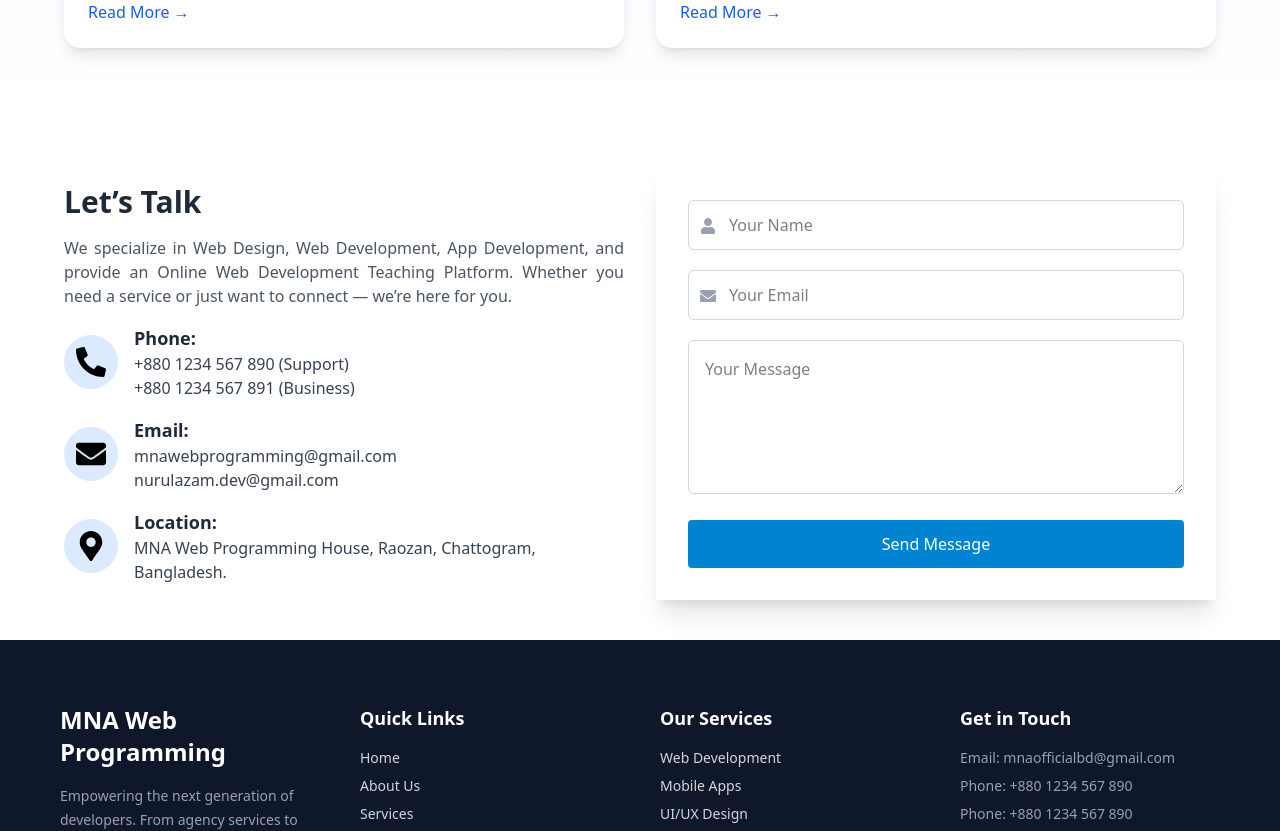
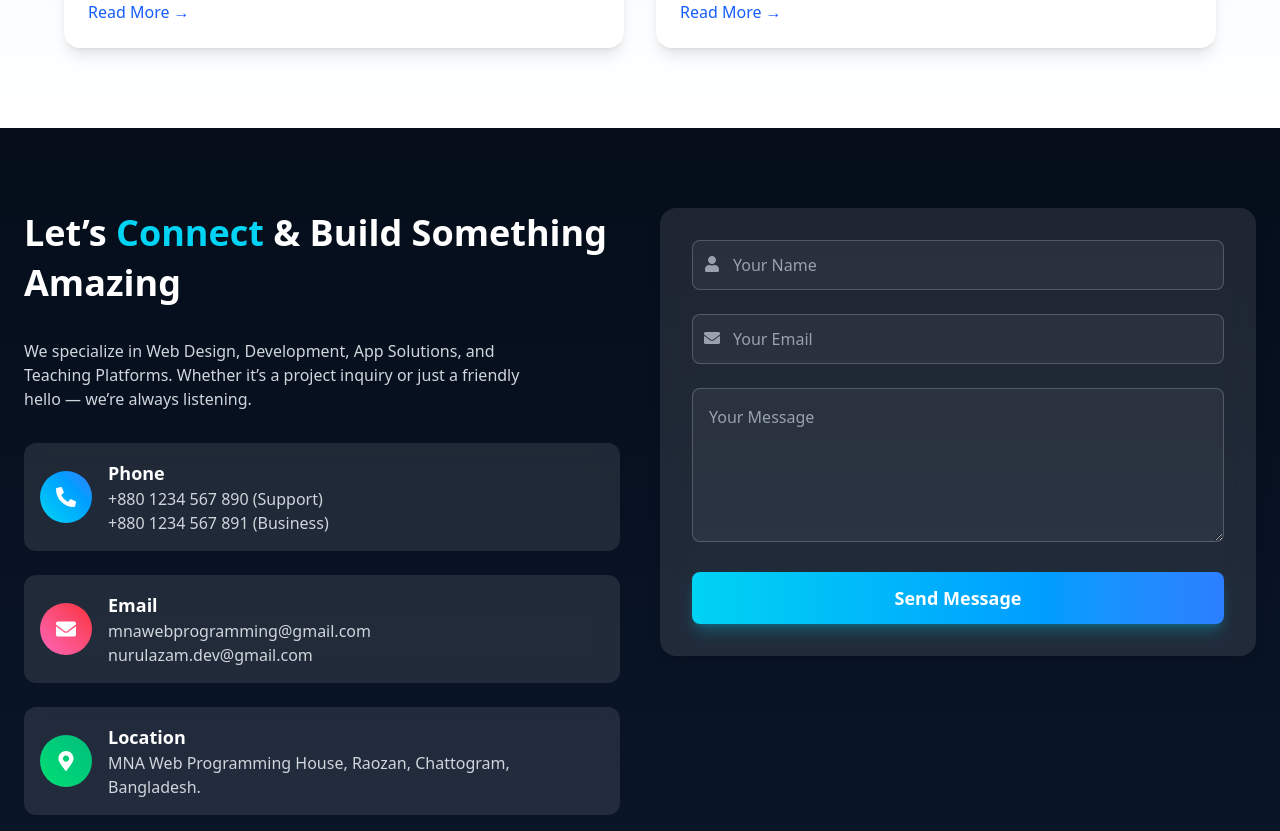
Before and after one commit to nurulazam-dev/mna-web-programming_v1, a Next.js app: page / in a window 1280 px wide. Shown: the part 7240-8071 px from the top of the page. Built offline with nearby package versions, Linux system fonts and the light colour scheme.

Commit message:
contact component  update

```diff
--- a/app/components/Contact.tsx
+++ b/app/components/Contact.tsx
@@ -2,8 +2,10 @@
 
 import { FaEnvelope, FaMapMarkerAlt, FaPhoneAlt, FaUser } from "react-icons/fa";
 import Swal from "sweetalert2";
+import React from "react";
+import { motion } from "framer-motion";
 
-export default function Contact() {
+const Contact = () => {
   const handleSubmit = (e: React.FormEvent<HTMLFormElement>) => {
     e.preventDefault();
     Swal.fire({
@@ -19,109 +21,122 @@ export default function Contact() {
   };
 
   return (
-    <section id="contact" className="py-10 px-4">
-      <div className="max-w-6xl mx-auto grid grid-cols-1 md:grid-cols-2 gap-8 items-center">
-        {/* Left Side: Contact Info */}
-        <div className="space-y-6">
-          <h2 className="text-3xl font-bold text-gray-800 mb-4">Let’s Talk</h2>
-          <p className="text-gray-600 mb-4 text-justify">
-            We specialize in Web Design, Web Development, App Development, and
-            provide an Online Web Development Teaching Platform. Whether you
-            need a service or just want to connect — we’re here for you.
+    <section
+      id="contact"
+      className="relative py-20 px-6 bg-gradient-to-b from-[#050d1a] to-[#0a1629] text-white"
+    >
+      <div className="max-w-7xl mx-auto grid grid-cols-1 md:grid-cols-2 gap-10 items-start">
+        {/* Left: Contact Info */}
+        <motion.div
+          initial={{ opacity: 0, x: -30 }}
+          whileInView={{ opacity: 1, x: 0 }}
+          transition={{ duration: 0.6 }}
+          viewport={{ once: true }}
+          className="space-y-8"
+        >
+          <h2 className="text-4xl font-bold leading-snug">
+            Let’s <span className="text-cyan-400">Connect</span> & Build
+            Something Amazing
+          </h2>
+          <p className="text-gray-300 max-w-lg">
+            We specialize in Web Design, Development, App Solutions, and
+            Teaching Platforms. Whether it’s a project inquiry or just a
+            friendly hello — we’re always listening.
           </p>
 
-          <div className="space-y-4">
-            {/* Phone Section */}
-            <div className="flex items-center gap-2">
-              <div className="text-3xl bg-blue-100 p-3 rounded-full mr-2">
-                <FaPhoneAlt className="text-primary" />
+          <div className="space-y-6">
+            {/* Phone */}
+            <div className="flex items-center gap-4 bg-white/10 p-4 rounded-xl backdrop-blur-md hover:bg-white/20 transition">
+              <div className="p-4 bg-gradient-to-tr from-cyan-400 to-blue-500 rounded-full">
+                <FaPhoneAlt className="text-white text-xl" />
               </div>
               <div>
-                <h3 className="text-lg font-semibold text-gray-800">Phone:</h3>
-
-                <h5 className="text-gray-700 text-md5">
-                  +880 1234 567 890 (Support)
-                </h5>
-                <h5 className="text-gray-700 text-md">
-                  +880 1234 567 891 (Business)
-                </h5>
+                <h4 className="font-semibold text-lg">Phone</h4>
+                <p className="text-gray-300">+880 1234 567 890 (Support)</p>
+                <p className="text-gray-300">+880 1234 567 891 (Business)</p>
               </div>
             </div>
 
-            {/* Email Section */}
-            <div className="flex items-center gap-2">
-              <div className="text-3xl bg-blue-100 p-3 rounded-full mr-2">
-                <FaEnvelope className="text-primary" />
+            {/* Email */}
+            <div className="flex items-center gap-4 bg-white/10 p-4 rounded-xl backdrop-blur-md hover:bg-white/20 transition">
+              <div className="p-4 bg-gradient-to-tr from-pink-400 to-red-500 rounded-full">
+                <FaEnvelope className="text-white text-xl" />
               </div>
               <div>
-                <h3 className="text-lg font-semibold text-gray-800">Email:</h3>
-                <h6 className="text-gray-700 text-md">
-                  mnawebprogramming@gmail.com
-                </h6>
-                <h6 className="text-gray-700 text-md">
-                  nurulazam.dev@gmail.com
-                </h6>
+                <h4 className="font-semibold text-lg">Email</h4>
+                <p className="text-gray-300">mnawebprogramming@gmail.com</p>
+                <p className="text-gray-300">nurulazam.dev@gmail.com</p>
               </div>
             </div>
 
-            {/* Address Section */}
-            <div className="flex items-center gap-2">
-              <div className="text-3xl bg-blue-100 p-3 rounded-full mr-2">
-                <FaMapMarkerAlt className="text-primary" />
+            {/* Address */}
+            <div className="flex items-center gap-4 bg-white/10 p-4 rounded-xl backdrop-blur-md hover:bg-white/20 transition">
+              <div className="p-4 bg-gradient-to-tr from-green-400 to-emerald-500 rounded-full">
+                <FaMapMarkerAlt className="text-white text-xl" />
               </div>
               <div>
-                <h3 className="text-lg font-semibold text-gray-800">
-                  Location:
-                </h3>
-                <h6 className="text-gray-700 text-md">
+                <h4 className="font-semibold text-lg">Location</h4>
+                <p className="text-gray-300">
                   MNA Web Programming House, Raozan, Chattogram, Bangladesh.
-                </h6>
+                </p>
               </div>
             </div>
           </div>
-        </div>
+        </motion.div>
 
-        {/* Right Side: Contact Form */}
-        <div className="bg-white p-8 shadow-xl">
-          <form onSubmit={handleSubmit} className="space-y-5">
+        {/* Right: Contact Form */}
+        <motion.div
+          initial={{ opacity: 0, x: 30 }}
+          whileInView={{ opacity: 1, x: 0 }}
+          transition={{ duration: 0.6 }}
+          viewport={{ once: true }}
+          className="bg-white/10 backdrop-blur-lg p-8 rounded-2xl shadow-lg"
+        >
+          <form onSubmit={handleSubmit} className="space-y-6">
+            {/* Name */}
             <div className="relative">
-              <FaUser className="absolute top-4.5 left-3 text-gray-400" />
+              <FaUser className="absolute top-4 left-3 text-gray-400" />
               <input
                 type="text"
                 placeholder="Your Name"
                 required
-                className="w-full pl-10 pr-4 py-3 border border-gray-300 rounded-md focus:outline-none focus:ring-2 focus:ring-primary"
+                className="w-full pl-10 pr-4 py-3 bg-white/5 border border-white/20 rounded-lg focus:outline-none focus:ring-2 focus:ring-cyan-400 text-white placeholder-gray-400"
               />
             </div>
 
+            {/* Email */}
             <div className="relative">
-              <FaEnvelope className="absolute top-4.5 left-3 text-gray-400" />
+              <FaEnvelope className="absolute top-4 left-3 text-gray-400" />
               <input
                 type="email"
                 placeholder="Your Email"
                 required
-                className="w-full pl-10 pr-4 py-3 border border-gray-300 rounded-md focus:outline-none focus:ring-2 focus:ring-primary"
+                className="w-full pl-10 pr-4 py-3 bg-white/5 border border-white/20 rounded-lg focus:outline-none focus:ring-2 focus:ring-cyan-400 text-white placeholder-gray-400"
               />
             </div>
 
+            {/* Message */}
             <div>
               <textarea
                 rows={5}
                 placeholder="Your Message"
                 required
-                className="w-full p-4 border border-gray-300 rounded-md focus:outline-none focus:ring-2 focus:ring-primary"
+                className="w-full p-4 bg-white/5 border border-white/20 rounded-lg focus:outline-none focus:ring-2 focus:ring-cyan-400 text-white placeholder-gray-400"
               ></textarea>
             </div>
 
+            {/* Button */}
             <button
               type="submit"
-              className="hover:bg-slate-800 text-white px-6 py-3 rounded bg-sky-600 transition w-full"
+              className="w-full py-3 rounded-lg text-lg font-semibold bg-gradient-to-r from-cyan-400 to-blue-500 hover:from-cyan-300 hover:to-blue-400 transition shadow-lg shadow-cyan-500/30"
             >
               Send Message
             </button>
           </form>
-        </div>
+        </motion.div>
       </div>
     </section>
   );
-}
+};
+
+export default Contact;
```
